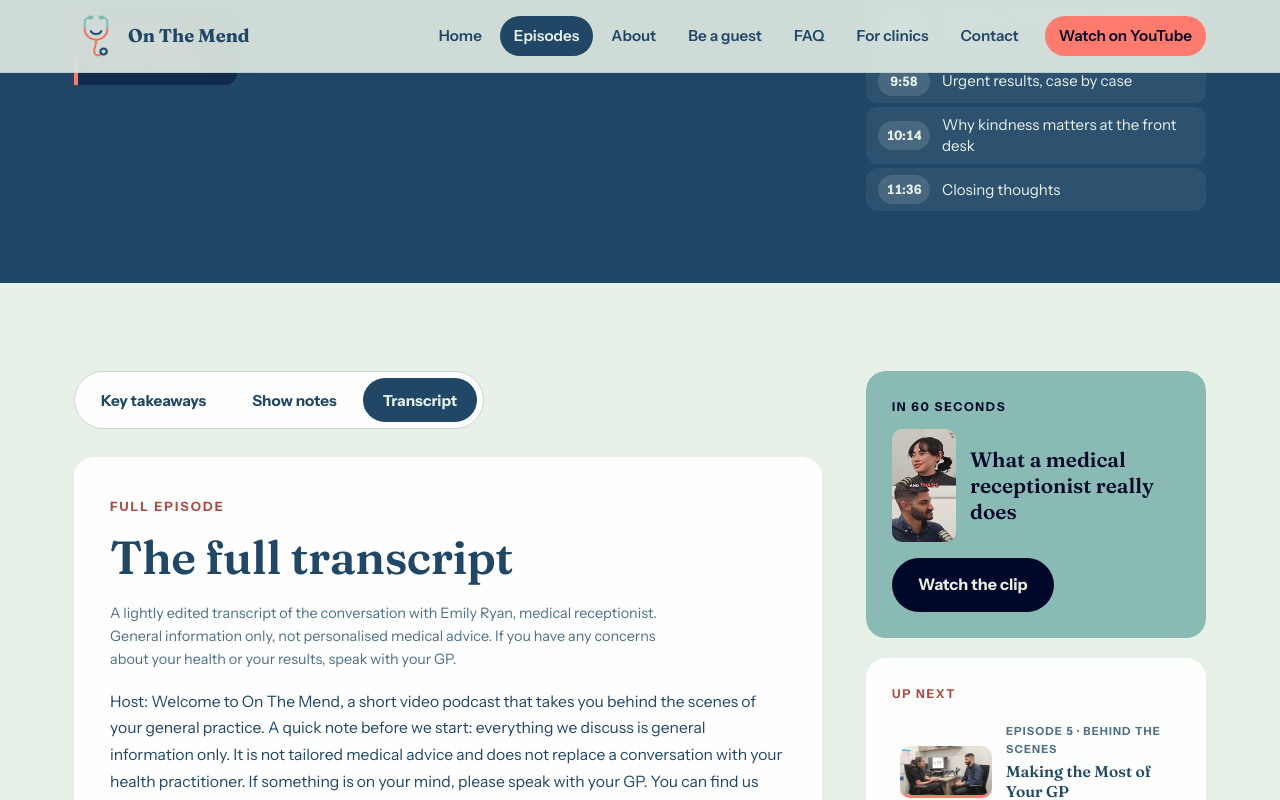
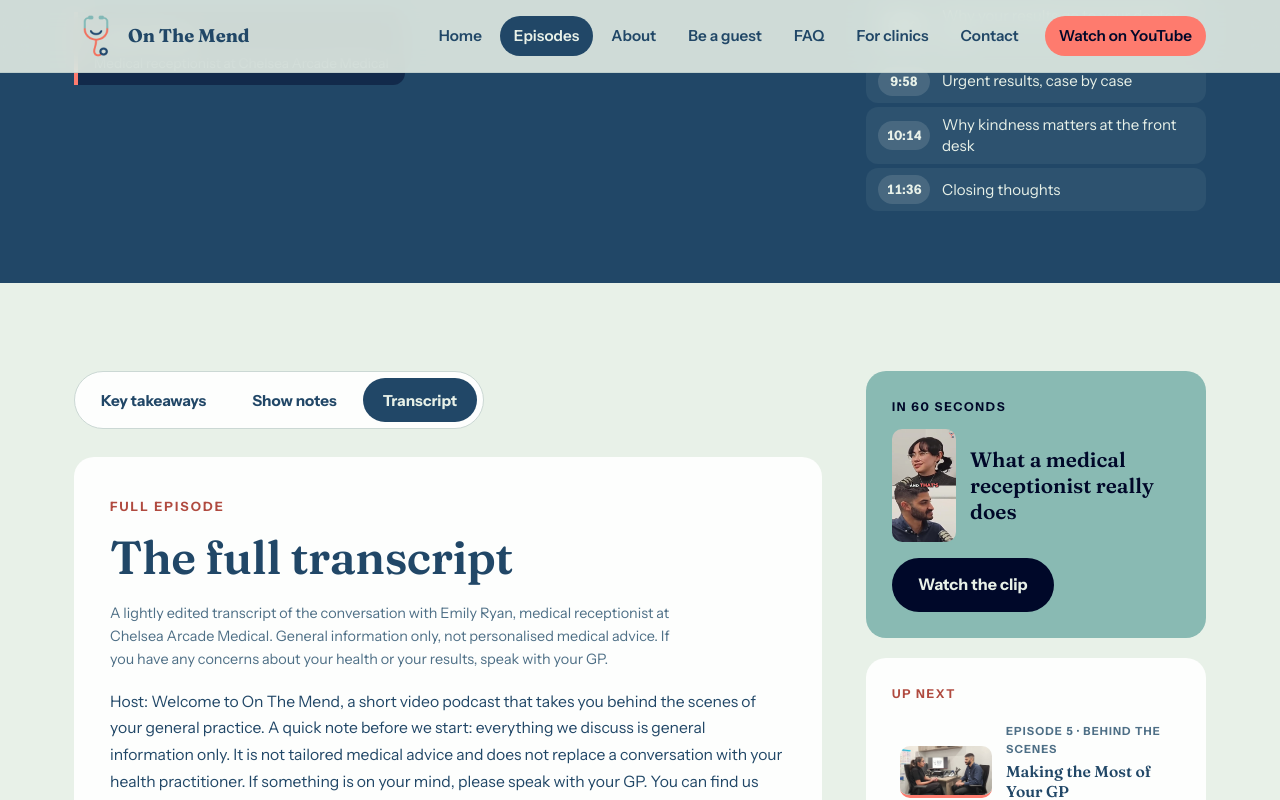
Before and after one commit to onthemendgp/onthemendgp.github.io, a plain HTML site: page episodes/medical-receptionist/index.html in a window 1280 px wide. Both pictures are taken after a click on the tab "Transcript". Shown: the part 1044-1844 px from the top of the page. Drawn offline with Linux system fonts and the light colour scheme.

Commit message:
Name Chelsea Arcade Medical in Emily Ryan's credit

```diff
--- a/assets/episodes.js
+++ b/assets/episodes.js
@@ -149,7 +149,7 @@ window.OTM_DATA = [
     guest: "Emily Ryan",
     clinic: "Chelsea Arcade Medical",
     suburb: "Chelsea",
-    guestCredit: "Emily Ryan, medical receptionist",
+    guestCredit: "Emily Ryan, medical receptionist at Chelsea Arcade Medical",
     image: "/assets/img/ep4.jpg",
     state: "VIC",
     published: "2026-08-20",
--- a/episodes/medical-receptionist/index.html
+++ b/episodes/medical-receptionist/index.html
@@ -23,7 +23,7 @@
 <meta name="twitter:description" content="Medical receptionist Emily Ryan on what the front desk really involves, why your results go to your doctor first, and why kindness matters on a busy morning.">
 <meta name="twitter:image" content="https://onthemendgp.com.au/assets/img/ep4.jpg">
 <script type="application/ld+json">{"@context": "https://schema.org", "@type": "Organization", "name": "On The Mend", "url": "https://onthemendgp.com.au/", "logo": "https://onthemendgp.com.au/assets/img/badge.png", "email": "onthemendgp@gmail.com", "sameAs": ["https://www.youtube.com/@onthemendGP", "https://open.spotify.com/show/3uKZZ8sFK7IOiLkdJXY6R6", "https://www.instagram.com/onthemendgp", "https://www.facebook.com/share/19Jubh4NqQ/", "https://www.tiktok.com/@onthemendgp"]}</script>
-<script type="application/ld+json">{"@context":"https://schema.org","@type":"PodcastEpisode","url":"https://onthemendgp.com.au/episodes/medical-receptionist/","name":"A Day in the Life of a Receptionist with Emily Ryan","episodeNumber":4,"description":"Medical receptionist Emily Ryan on what the front desk really involves, why your results go to your doctor first, and why kindness matters on a busy morning.","image":"https://onthemendgp.com.au/assets/img/ep4.jpg","partOfSeries":{"@type":"PodcastSeries","name":"On The Mend","url":"https://onthemendgp.com.au/"},"associatedMedia":{"@type":"MediaObject","contentUrl":"https://www.youtube.com/watch?v=cgZ4tz67rt8"},"contributor":{"@type":"Person","name":"Emily Ryan","jobTitle":"Medical receptionist"},"datePublished":"2026-08-20"}</script>
+<script type="application/ld+json">{"@context":"https://schema.org","@type":"PodcastEpisode","url":"https://onthemendgp.com.au/episodes/medical-receptionist/","name":"A Day in the Life of a Receptionist with Emily Ryan","episodeNumber":4,"description":"Medical receptionist Emily Ryan on what the front desk really involves, why your results go to your doctor first, and why kindness matters on a busy morning.","image":"https://onthemendgp.com.au/assets/img/ep4.jpg","partOfSeries":{"@type":"PodcastSeries","name":"On The Mend","url":"https://onthemendgp.com.au/"},"associatedMedia":{"@type":"MediaObject","contentUrl":"https://www.youtube.com/watch?v=cgZ4tz67rt8"},"contributor":{"@type":"Person","name":"Emily Ryan","jobTitle":"Medical receptionist","worksFor":{"@type":"MedicalClinic","name":"Chelsea Arcade Medical"}},"datePublished":"2026-08-20"}</script>
 <script type="application/ld+json">{"@context": "https://schema.org", "@type": "VideoObject", "name": "A Day in the Life of a Receptionist with Emily Ryan", "description": "Medical receptionist Emily Ryan on what the front desk really involves, why your results go to your doctor first, and why kindness matters on a busy morning.", "thumbnailUrl": ["https://onthemendgp.com.au/assets/img/ep4.jpg", "https://i.ytimg.com/vi/cgZ4tz67rt8/hqdefault.jpg"], "uploadDate": "2026-08-20", "duration": "PT12M26S", "contentUrl": "https://www.youtube.com/watch?v=cgZ4tz67rt8", "embedUrl": "https://www.youtube-nocookie.com/embed/cgZ4tz67rt8", "publisher": {"@type": "Organization", "name": "On The Mend", "logo": {"@type": "ImageObject", "url": "https://onthemendgp.com.au/assets/img/badge.png"}}}</script>
 <script type="application/ld+json">{"@context": "https://schema.org", "@type": "BreadcrumbList", "itemListElement": [{"@type": "ListItem", "position": 1, "name": "Home", "item": "https://onthemendgp.com.au/"}, {"@type": "ListItem", "position": 2, "name": "Episodes", "item": "https://onthemendgp.com.au/episodes/"}, {"@type": "ListItem", "position": 3, "name": "A Day in the Life of a Receptionist", "item": "https://onthemendgp.com.au/episodes/medical-receptionist/"}]}</script>
 <script data-goatcounter="https://onthemendgp.goatcounter.com/count" async src="//gc.zgo.at/count.js"></script>
@@ -54,7 +54,7 @@
       <div class="ep-tags"><span class="stream-pill stream-pill-behind">Behind the scenes</span><span class="ep-meta">Full episode &middot; 12 min</span></div>
       <h1>A Day in the Life of a Receptionist</h1>
       <p class="lede">The front desk is often the first voice you hear and the first face you see, and most of the work happens out of sight. Emily Ryan on what the role really involves.</p>
-      <p class="card-guest">With Emily Ryan, medical receptionist</p>
+      <p class="card-guest">With Emily Ryan, medical receptionist at Chelsea Arcade Medical</p>
       <div class="hero-actions">
       <a class="btn btn-coral" data-out href="https://www.youtube.com/watch?v=cgZ4tz67rt8">Watch on YouTube</a>
       <a class="btn btn-ghost" data-out href="https://open.spotify.com/episode/2RXRDWQKdvnqM9xv5kdffp">Listen on Spotify</a>
@@ -62,7 +62,7 @@
       <div class="ep-video">
         <iframe src="https://www.youtube-nocookie.com/embed/cgZ4tz67rt8" title="A Day in the Life of a Receptionist - On The Mend" allow="accelerometer; autoplay; clipboard-write; encrypted-media; gyroscope; picture-in-picture; web-share" allowfullscreen></iframe>
       </div>
-      <div class="ep-lower-third"><strong>Emily Ryan</strong><span>Medical receptionist</span></div>
+      <div class="ep-lower-third"><strong>Emily Ryan</strong><span>Medical receptionist at Chelsea Arcade Medical</span></div>
     </div>
     <aside class="ep-chapters" aria-label="Chapters">
       <span class="eyebrow">Jump to a moment</span>
@@ -100,7 +100,7 @@
       <div class="ep-panel transcript-panel" id="panel-transcript" role="tabpanel" aria-labelledby="tab-transcript">
         <span class="eyebrow">Full episode</span>
         <h2>The full transcript</h2>
-        <p class="tx-note">A lightly edited transcript of the conversation with Emily Ryan, medical receptionist. General information only, not personalised medical advice. If you have any concerns about your health or your results, speak with your GP.</p>
+        <p class="tx-note">A lightly edited transcript of the conversation with Emily Ryan, medical receptionist at Chelsea Arcade Medical. General information only, not personalised medical advice. If you have any concerns about your health or your results, speak with your GP.</p>
         <div class="tx-body">
           <p><span class="sp">Host:</span> Welcome to On The Mend, a short video podcast that takes you behind the scenes of your general practice. A quick note before we start: everything we discuss is general information only. It is not tailored medical advice and does not replace a conversation with your health practitioner. If something is on your mind, please speak with your GP. You can find us here in the waiting room, or on YouTube and Spotify. And with that, let us get into it.</p>
           <p><span class="sp">Host:</span> Today we are joined by our very own Emily Ryan. She is a medical receptionist who has been working with us for the last two and a half years, all while studying her master's in business management and human resources. Sounds like you have a lot on your plate, Emily.</p>
@@ -145,7 +145,7 @@
       <div class="reveal">
         <span class="eyebrow">The guest</span>
         <h2 style="margin-bottom:18px">Emily Ryan</h2>
-        <p>Emily Ryan is a medical receptionist who has spent the past two and a half years at the front desk of a busy general practice, while studying a master's in business management and human resources. She joins Episode 4 to talk about what the role really involves and what patients rarely get to see.</p>
+        <p>Emily Ryan is a medical receptionist who has spent the past two and a half years at the front desk of Chelsea Arcade Medical, a busy general practice, while studying a master's in business management and human resources. She joins Episode 4 to talk about what the role really involves and what patients rarely get to see.</p>
       </div>
       <div class="reveal">
         <div class="disclaimer"><strong>General information only.</strong> On The Mend shares general health information, not personalised medical advice, and it does not replace a consultation. If you have any concerns about your health or your results, speak with your GP.</div>
```
Also changed, not shown: about/index.html (+1 -1 lines), be-a-guest/index.html (+1 -1 lines), episodes/hearing-health/index.html (+1 -1 lines), episodes/index.html (+1 -1 lines), episodes/making-the-most-of-your-gp-appointment/index.html (+1 -1 lines), episodes/work-injuries-workcover/index.html (+1 -1 lines), index.html (+2 -2 lines).
